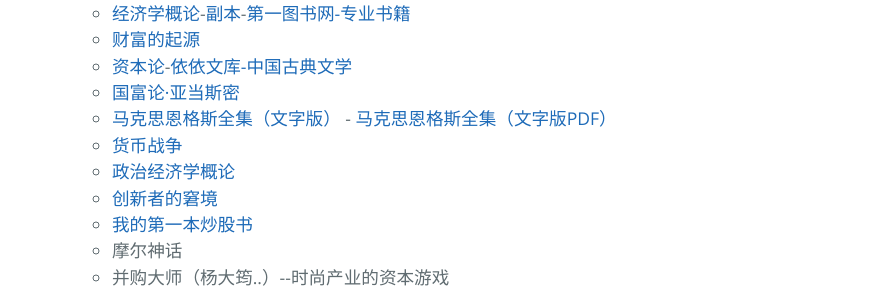
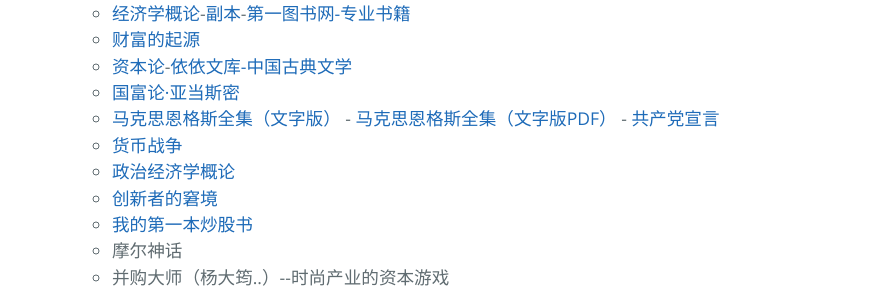
Before and after one commit to AmbroseRen/test, a Jekyll site: the page built from Library/BookListsOne.md, in a window 1280 px wide and 900 px high, scrolled down 534 px. Shown: the part 154-447 px from the top of the window, without its empty margins (192-1087 px from the left). Built offline with Jekyll 4.4.1, drawn with Linux system fonts in a browser that asks for light colours; our own code applies the rules of GitHub Pages for plain Markdown files; the repository's description, which GitHub fills in, is left out.

Commit message:
Update BookListsOne.md

```diff
--- a/Library/BookListsOne.md
+++ b/Library/BookListsOne.md
@@ -41,7 +41,7 @@
             <li><a href="https://cdn.jsdelivr.net/gh/AmbroseRen/test@master/Library/Finance/%E8%B4%A2%E5%AF%8C%E7%9A%84%E8%B5%B7%E6%BA%90.pdf">财富的起源</a></li>
             <li><a href="https://www.yiyiwenku.com/zibenlun/">资本论</a>-<a href="https://www.yiyiwenku.com/">依依文库-中国古典文学</a></li>
             <li><a href="https://www.danseshu.com/books/551">国富论·亚当斯密</a></li>
-	    <li><a href="https://www.marxists.org/chinese/marx-engels/index.htm">马克思恩格斯全集（文字版）</a> - <a href="https://www.marxists.org/chinese/pdf/me-old.htm">马克思恩格斯全集（文字版PDF）</a></li>
+	    <li><a href="https://www.marxists.org/chinese/marx-engels/index.htm">马克思恩格斯全集（文字版）</a> - <a href="https://www.marxists.org/chinese/pdf/me-old.htm">马克思恩格斯全集（文字版PDF）</a> - <a href="https://www.marxists.org/chinese/marx/01.htm">共产党宣言</a></li>
             <li><a href="https://www.thn21.com/Article/wai/8666.html">货币战争</a></li>
             <li><a href="http://www.tushu007.com/ISBN-9787300145778.pdf">政治经济学概论</a></li>
             <li><a href="https://cdn.jsdelivr.net/gh/AmbroseRen/test@master/Library/Finance/创新者的窘境_[（美）克里斯坦森著][中信出版社][2013.11][263页].pdf">创新者的窘境</a></li>
```
